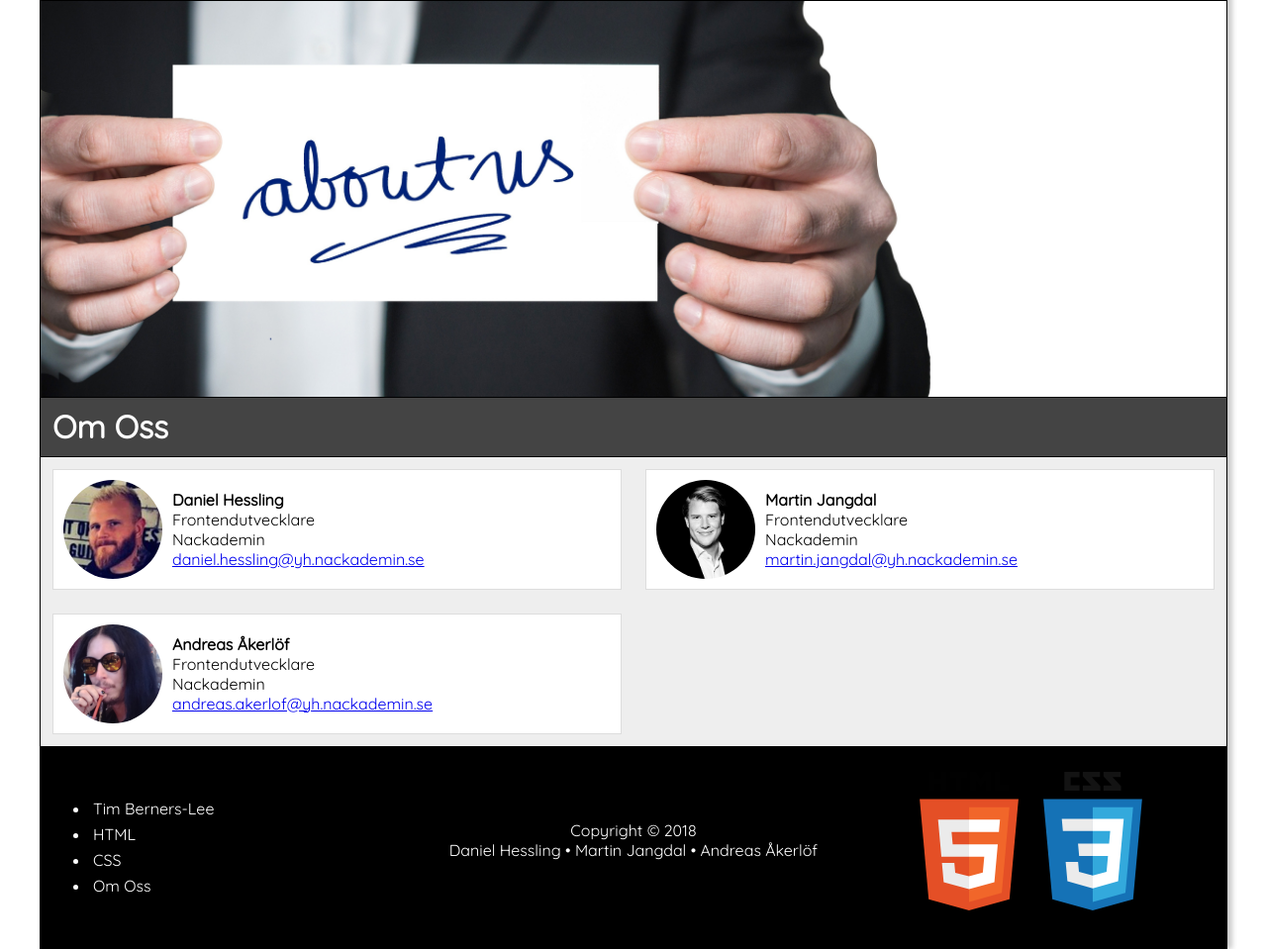
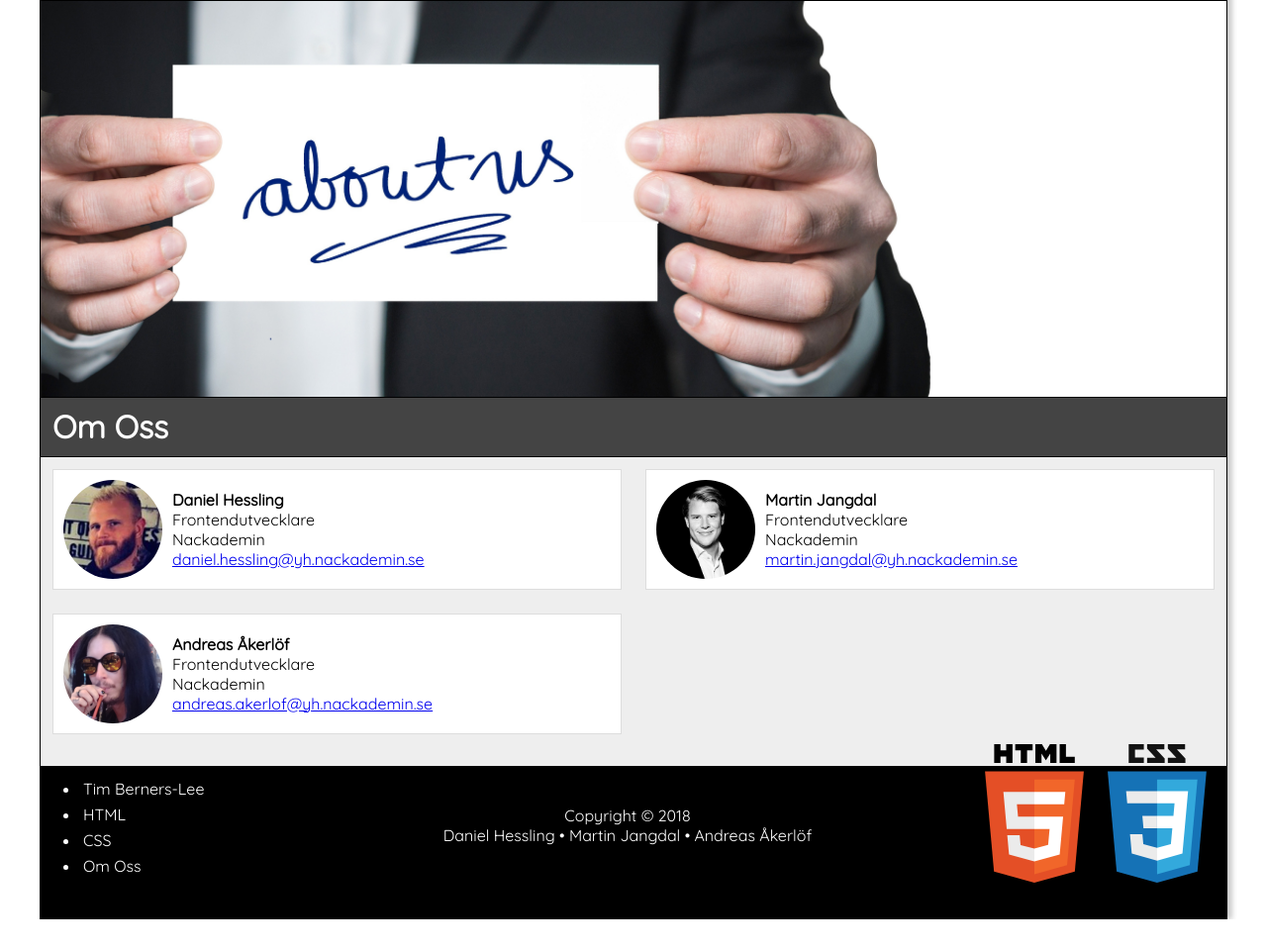
Before and after one commit to Awkes/HTML-och-CSS-historik, a plain HTML site: page index.html in a window 1280 px wide. Shown: the part 5108-6067 px from the top of the page at 99% size. After the commit the page ends 6037 px from the top, so only its background shows below. Drawn offline with Linux system fonts and the light colour scheme.

Commit message:
Fixat ikon-offset och header-text

```diff
--- a/index.html
+++ b/index.html
@@ -16,7 +16,7 @@
     <header id="header">
         <!-- LOGO -->
         <div id="logo">
-            <h1>HTML & CSS</h1>
+            <h1>HTML&nbsp;&amp;&nbsp;CSS</h1>
             <h2>Historik</h2>
         </div>
         <!-- MENY -->
--- a/style.css
+++ b/style.css
@@ -160,9 +160,14 @@ main{
     border-bottom: 1px dotted #FFF;
 }
 
-#icons img{
-    margin: 10px;
+#icons p {
+    margin: 10px 0px 0px 0px;
     position: relative;
+    top: -32px;
+}
+
+#icons img {
+    margin: 0px 10px;
 }
 
 #sitemap a{
@@ -182,15 +187,17 @@ main{
 }
 
 #copy{
-    padding: 5px;
+    padding: 20px;
     font-size: 0.8em;
 }
 
 footer{
     background-color: #000;
     color: #FFF;
+    border-top: 20px solid #EEE;
 }
 
+/* STORA SKÄRMAR */
 @media(min-width: 768px) {
     /* GENERAL */
     body {
@@ -203,12 +210,12 @@ footer{
 
     /* HEADER */
     #logo {
-        width: 50%;
+        width: 45%;
         float: left;
     }
 
     #navigation {
-        width: 50%;
+        width: 55%;
         float: right;
         margin-top: 27px;
         text-align: right;
@@ -242,21 +249,28 @@ footer{
 
     #copy {
         float: left;
-        width: 34%;
+        width: 33%;
         align-content: center;
         font-size: 1em;
-        margin-top: 70px;
+        margin-top: 30px;
+        padding: 10px;
     }
 
     #icons {
         float: right;
-        width: 33%;
+        width: 34%;
+        text-align: right;
+        padding-right: 10px;
+    }
+
+    #icons p {
+        top: -32px;
     }
 
     #sitemap ul {
         color: #FFF;
         list-style-type: disc;
-        padding: 50px;
+        padding: 10px 40px ;
     }
 
     #sitemap li {
```
